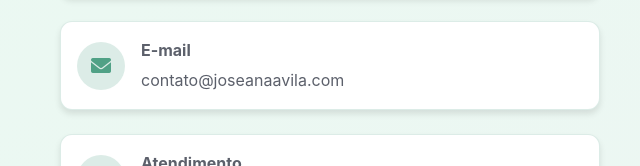
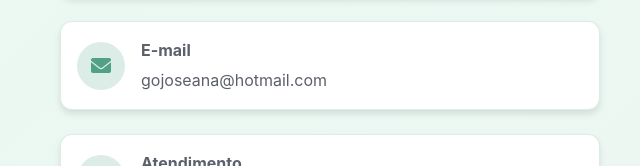
Before and after one commit to giosorioh/joseanaavila2, a plain HTML site: page index.html in a window 1280 px wide. Shown: the part 6494-6660 px from the top of the page, 0-640 px from the left. Drawn offline with Linux system fonts and the light colour scheme.

Commit message:
Atualizar o index.html

```diff
--- a/index.html
+++ b/index.html
@@ -409,7 +409,7 @@
                             </div>
                             <div class="contato-text">
                                 <strong>E-mail</strong>
-                                <p>contato@joseanaavila.com</p>
+                                <p>gojoseana@hotmail.com</p>
                             </div>
                         </div>
                         <div class="contato-item">
```
